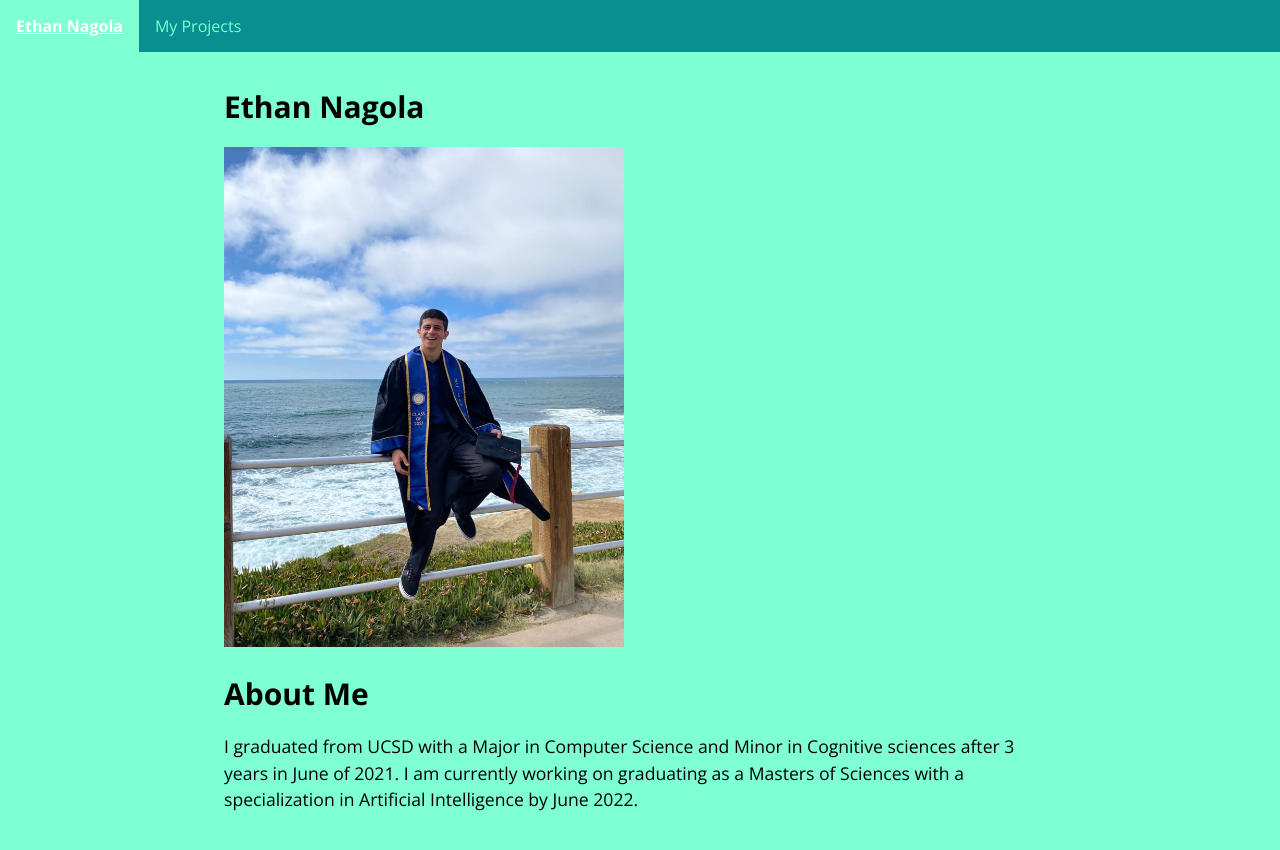
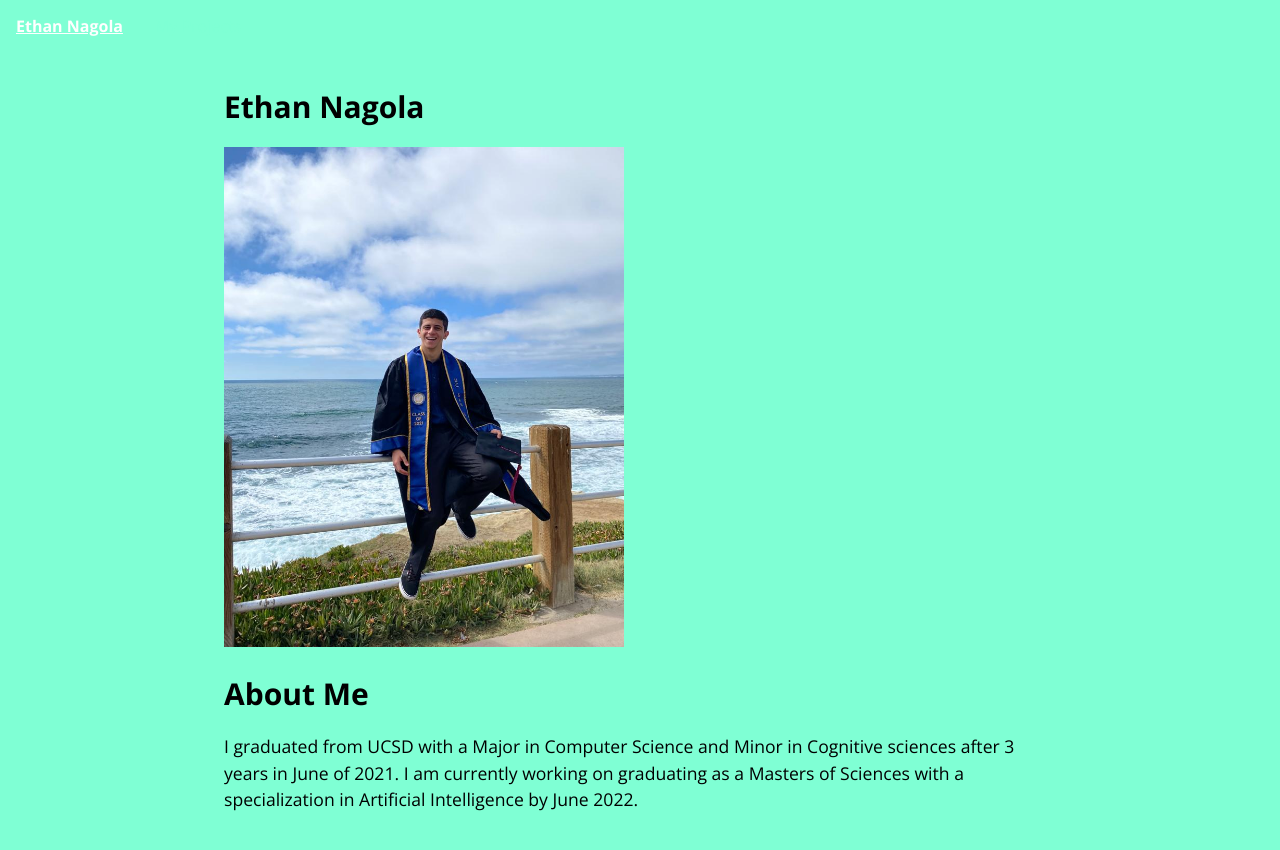
Before and after one commit to enagola/web, a Jekyll site: the page built from docs/ethan.md, in a window 1280 px wide. Shown: the top 850 px of the page. Built offline with Jekyll 4.4.1, drawn with Linux system fonts in a browser that asks for light colours.

Commit message:
Update menu-design.css

```diff
--- a/docs/stylesheets/menu-design.css
+++ b/docs/stylesheets/menu-design.css
@@ -4,7 +4,7 @@
   margin: 0;
   padding: 0;
   overflow: hidden;
-  background-color: #088F8F;
+  background-color: #7FFFD4;
 }
 .nav_li
 {
```
